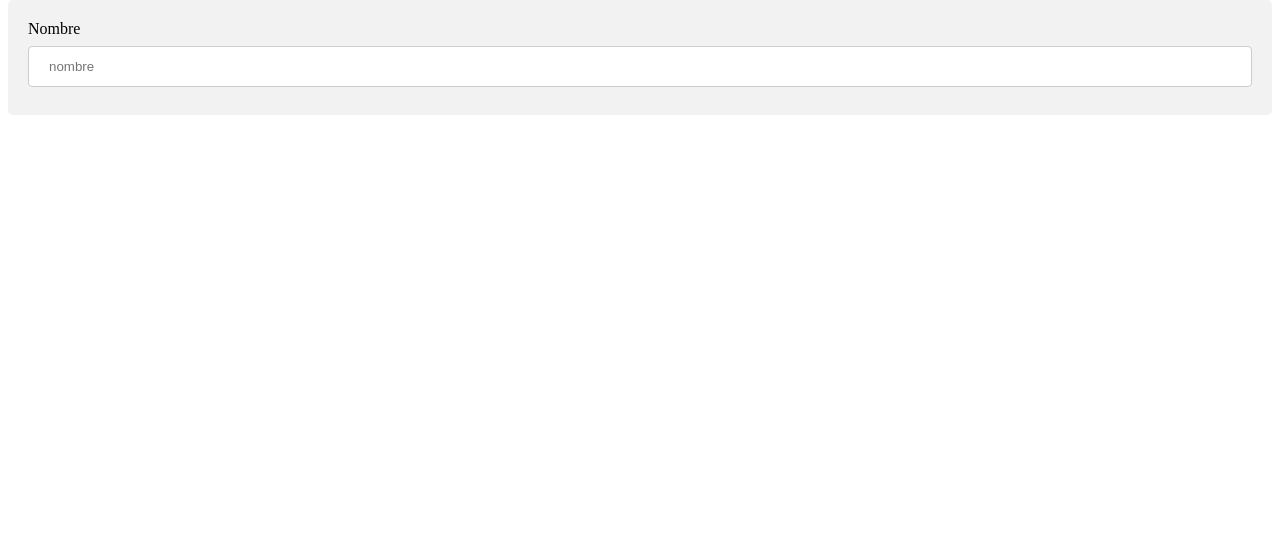
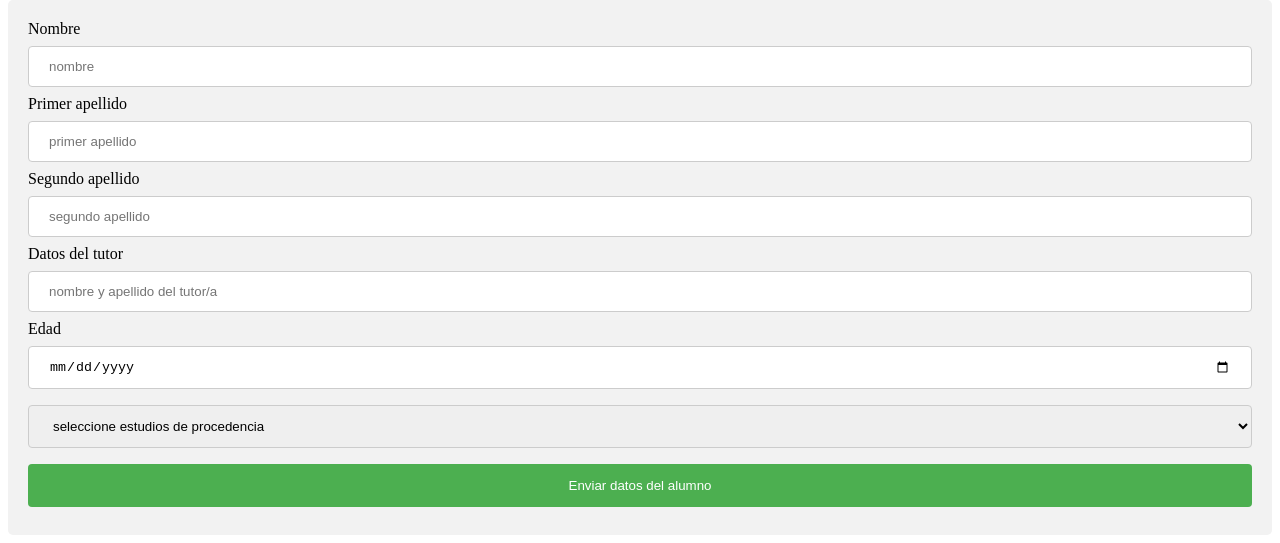
Before and after one commit to DavidHompaneraCampos/ex-formulario, a plain HTML site: page index.html in a window 1280 px wide. Shown: the part 434-977 px from the top of the page. Before the commit the page ends 800 px from the top, so only its background shows below. Drawn offline with Linux system fonts and the light colour scheme.

Commit message:
ex-formulario_acabado

```diff
--- a/index.html
+++ b/index.html
@@ -59,6 +59,22 @@
     <form>
         <label for="">Nombre</label>
         <input type="text" placeholder="nombre">
+        <label for="">Primer apellido</label>
+        <input type="text" placeholder="primer apellido">
+        <label for="">Segundo apellido</label>
+        <input type="text" placeholder="segundo apellido">
+        <label for="">Datos del tutor</label>
+        <input type="text" placeholder="nombre y apellido del tutor/a">
+        <label for="">Edad</label>
+        <input type="date">
+        <select>
+            <option value="">seleccione estudios de procedencia</option>
+            <option value="">ESO</option>
+            <option value="">Bachillerato</option>
+            <option value="">Grado medio</option>
+            <option value="">PFI</option>
+        </select>
+        <input type="submit" value="Enviar datos del alumno">
     </form>
 </body>
 
```
